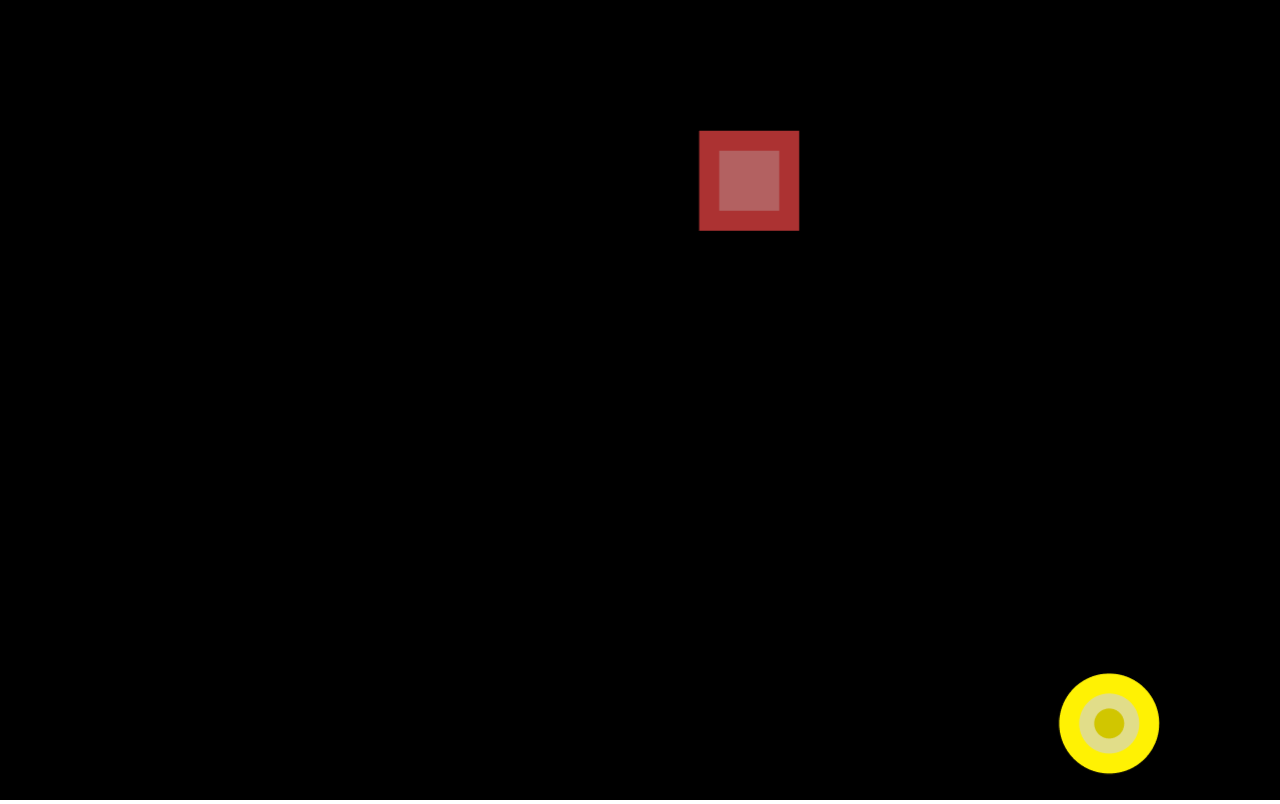
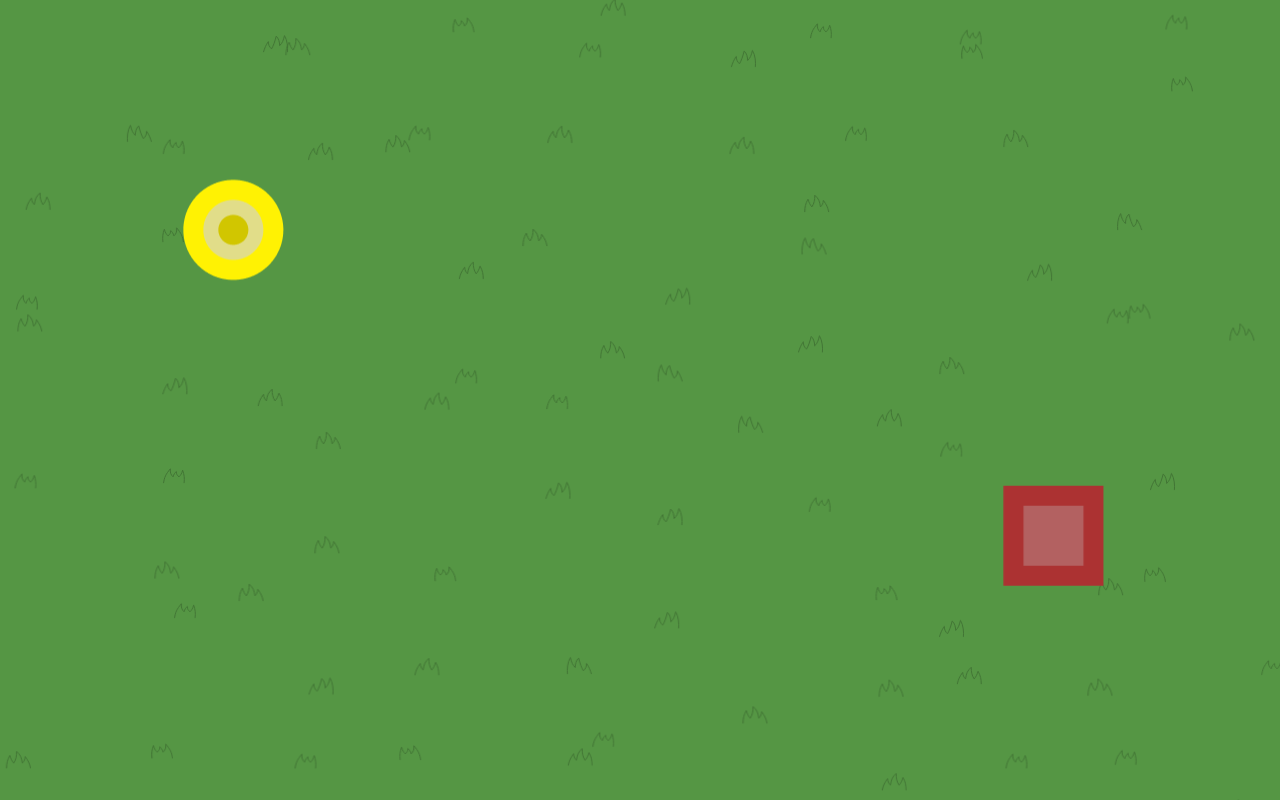
Before and after one commit to ei-pi/funny, a website with bundled scripts: page index.html in a window 1280 px wide. Built offline with nearby package versions, Linux system fonts and the light colour scheme.

Commit message:
camera pan+zoom; grass

```diff
--- a/src/index.ts
+++ b/src/index.ts
@@ -1,11 +1,12 @@
+import type { PointData } from "pixi.js";
 import { makeUnit, UnitType, Variant, type Unit } from "./classes.js";
 import { PIXI } from "./pixi.js";
-import { loadImage } from "./sprite.js";
+import { GameSprite, loadImage } from "./sprite.js";
 
 const app = new PIXI.Application();
 await app.init({
     resizeTo: window,
-    background: 0x000000,
+    background: 0x559644,
     antialias: true,
     autoDensity: true,
     resolution: window.devicePixelRatio,
@@ -19,12 +20,26 @@ await app.init({
 });
 document.body.querySelector("p")?.replaceWith(app.canvas);
 
+const MAP_WIDTH = app.screen.width;
+const MAP_HEIGHT = app.screen.height;
+
+const HALF_WIDTH = MAP_WIDTH / 2;
+const HALF_HEIGHT = MAP_HEIGHT / 2;
+
 const loader = loadImage(app.renderer);
 const types = Object.keys(UnitType).filter(k => Number.isNaN(+k));
 const variants = Object.keys(Variant).filter(k => Number.isNaN(+k));
 
-for (const unit of types.flatMap(type => variants.map(variant => `${type.toLowerCase()}_${variant.toLowerCase()}`))) {
+for (
+    const unit of types.flatMap(
+        type => variants.map(variant => `${type.toLowerCase()}_${variant.toLowerCase()}`)
+    )
+) {
     await loader(unit, `./img/${unit}.png`);
+}
+
+for (let i = 0; i < 3; i++) {
+    await loader(`grass_${i}`, `./img/grass_${i}.svg`);
 }
 
 function getRandom() {
@@ -34,17 +49,70 @@ function getRandom() {
         .build();
 }
 
+const randomSign = () => Math.random() > 0.5 ? 1 : -1;
+const randomInCircle = (rad = 1) => {
+    const ang = Math.random() * 2 * Math.PI;
+    return {
+        x: Math.cos(ang) * rad,
+        y: Math.sin(ang) * rad
+    } as PointData;
+};
+
+const grassContainer = new PIXI.Container();
+const GRID_SIZE = 10;
+const jitterRad = 1 / (GRID_SIZE - 1) * Math.min(HALF_WIDTH, HALF_HEIGHT);
+
+grassContainer.addChild(
+    ...Array.from(
+        { length: GRID_SIZE },
+        (_, i) => {
+            const x = (i / (GRID_SIZE - 1)) * MAP_WIDTH - HALF_WIDTH;
+            return Array.from(
+                { length: GRID_SIZE },
+                (_, j) => ({ x, y: (j / (GRID_SIZE - 1)) * MAP_HEIGHT - HALF_HEIGHT } satisfies PointData)
+            );
+        }
+    ).flatMap(row =>
+        row.map(
+            point => {
+                const jitter = randomInCircle(jitterRad);
+                return (new GameSprite(`grass_${~~(Math.random() * 3)}`)
+                    .setTint(0x417434)
+                    .setScaleX(randomSign())).setVPos({ x: point.x + jitter.x, y: point.y + jitter.y });
+            }
+        )
+    )
+);
+app.stage.addChild(grassContainer);
+
 const units = new Set<Unit>();
+
+let pos = {
+    x: 0,
+    y: 0
+};
+
+let zoom = 1;
+
+const keys: Record<string, boolean> = {};
+
+window.addEventListener("keydown", e => {
+    keys[e.code] = true;
+});
+
+window.addEventListener("keyup", e => {
+    keys[e.code] = false;
+});
 
 setInterval(() => {
     const unit = getRandom();
     units.add(unit);
-    unit.vel = { x: Math.random(), y: Math.random() };
+    unit.vel = { x: Math.random() + 1, y: Math.random() + 1 };
     app.stage.addChild(
         unit.sprite
             .setPos(
-                app.screen.width * Math.random(),
-                app.screen.height * Math.random()
+                randomSign() * HALF_WIDTH * Math.random(),
+                randomSign() * HALF_HEIGHT * Math.random()
             )
     );
 
@@ -52,6 +120,31 @@ setInterval(() => {
 }, 1000);
 
 app.ticker.add(() => {
+    const adjustFactor = 1.05;
+    if (keys["KeyX"]) {
+        zoom = 1;
+    } else {
+        const zoomIn = keys["KeyZ"] ?? false;
+        const zoomOut = keys["KeyC"] ?? false;
+        if (zoomIn !== zoomOut) {
+            zoom *= zoomIn ? adjustFactor : 1 / adjustFactor;
+        }
+    }
+
+    if (keys["KeyQ"]) {
+        pos = { x: 0, y: 0 };
+    } else {
+        pos.x += (+(keys["KeyA"] ?? 0) - +(keys["KeyD"] ?? 0)) * 10 / zoom;
+        pos.y += (+(keys["KeyW"] ?? 0) - +(keys["KeyS"] ?? 0)) * 10 / zoom;
+    }
+
+    app.stage.scale.set(zoom);
+
+    app.stage.position = {
+        x: pos.x * zoom + HALF_WIDTH,
+        y: pos.y * zoom + HALF_HEIGHT
+    };
+
     units.forEach(u => {
         if (u.destroyed) {
             units.delete(u);
@@ -60,23 +153,13 @@ app.ticker.add(() => {
 
         u.update();
 
-        if (u.pos.x <= 0) {
-            u.pos.x = 0;
+        if (Math.abs(u.pos.x) >= HALF_WIDTH) {
+            u.pos.x = Math.sign(u.pos.x) * HALF_WIDTH;
             u.vel.x *= -1;
         }
 
-        if (u.pos.x >= app.screen.width) {
-            u.pos.x = app.screen.width;
-            u.vel.x *= -1;
-        }
-
-        if (u.pos.y <= 0) {
-            u.pos.y = 0;
-            u.vel.y *= -1;
-        }
-
-        if (u.pos.y >= app.screen.height) {
-            u.pos.y = app.screen.height;
+        if (Math.abs(u.pos.y) >= HALF_HEIGHT) {
+            u.pos.y = Math.sign(u.pos.y) * HALF_HEIGHT;
             u.vel.y *= -1;
         }
     });
--- a/src/sprite.ts
+++ b/src/sprite.ts
@@ -67,8 +67,18 @@ export class GameSprite extends Sprite {
         return this;
     }
 
-    setScale(scale = 1): this {
-        this.scale = { x: scale, y: scale };
+    setScale(scale: number | PointData = 1): this {
+        this.scale = typeof scale === "number" ? { x: scale, y: scale } : { ...scale };
+        return this;
+    }
+
+    setScaleX(scaleX = 1): this {
+        this.scale = { x: scaleX, y: this.scale.y };
+        return this;
+    }
+
+    setScaleY(scaleY = 1): this {
+        this.scale = { x: this.scale.x, y: scaleY };
         return this;
     }
 
--- a/style.css
+++ b/style.css
@@ -1,3 +1,4 @@
 body {
     margin: 0;
+    cursor: crosshair;
 }
```
Also changed, not shown: img/grass_0.svg (added), img/grass_1.svg (added), img/grass_2.svg (added).
